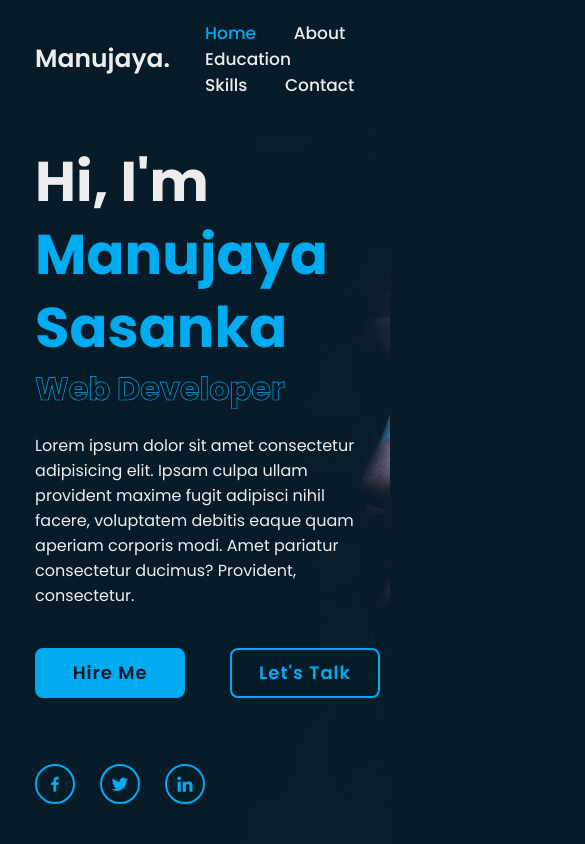
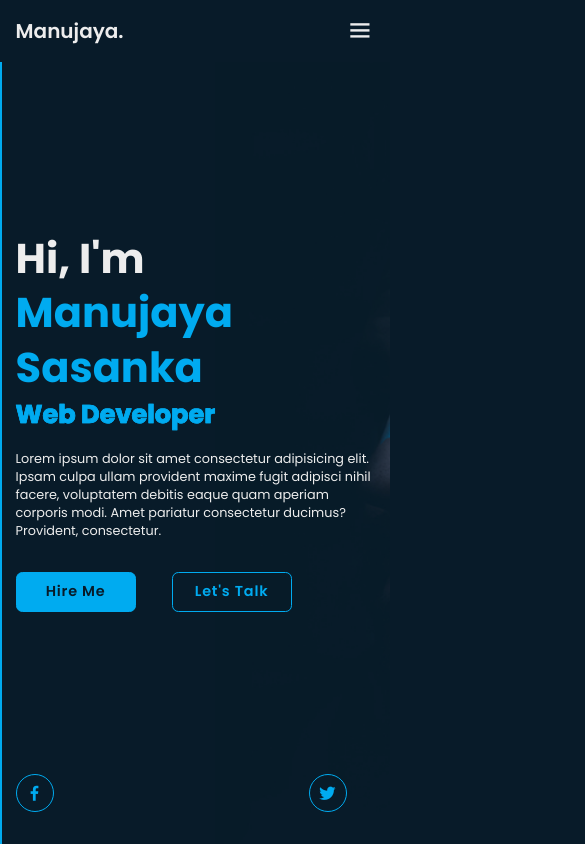
Before and after one commit to msasankaweerarathna/Personal-Portfolio, a plain HTML site: page Index.html in a window 390 px wide. Shown: the top 844 px of the page, 585 px wide, since content can reach past the window. Drawn offline with nearby package versions, Linux system fonts and the light colour scheme.

Commit message:
Added media queries for responsiveness

```diff
--- a/Index.html
+++ b/Index.html
@@ -27,6 +27,8 @@
             <a href="#education">Education</a>
             <a href="#skills">Skills</a>
             <a href="#contact">Contact</a>
+
+            <span class="active-nav"></span>
         </nav>
     </header>
 
--- a/Script.js
+++ b/Script.js
@@ -1,29 +1,38 @@
 //toggle icon navbar
+let menuIcon = document.querySelector('#menu-icon');
+let navbar = document.querySelector('.navbar');
 
+menuIcon.onclick = () => {
+    menuIcon.classList.toggle('bx-x');
+    navbar.classList.toggle('active');
+
+}
 
 //scroll section
-let section = document.querySelectorAll('section');
-let navLinks = document,querySelectorAll('header nav a');
+let sections = document.querySelectorAll('section'); // Changed from section to sections
+let navLinks = document.querySelectorAll('header nav a');
 
 window.onscroll = () => {
-    sections.forEach(sec => {
+    sections.forEach(sec => { // Changed from section to sections
         let top = window.scrollY;
         let offset = sec.offsetTop - 100;
         let height = sec.offsetHeight;
         let id = sec.getAttribute('id');
 
-        if(top >= offset && to < offset + height) {
-            //active navbar links
-            navLinks.forEach(links => {
-                links.classList.remove('active');
-                document.querySelector('header nav a[href*=' + id + ']').classList.add('active');
+        if (top >= offset && top < offset + height) {
+            // Active navbar links
+            navLinks.forEach(link => { // Changed from links to link for clarity
+                link.classList.remove('active');
             });
+            document.querySelector('header nav a[href*="' + id + '"]').classList.add('active'); // Added quotes around id
         }
-    })
+    });
 
+    // Sticky header
+    let header = document.querySelector('header');
+    header.classList.toggle('sticky', window.scrollY > 100);
 
-    //sticky header
-    let header = document.querySelector('header');
-
-    header.classList.toggle('sticky', window.scrollY > 100);
-}
+    // remove toggle icon and navbar when click navbar links (scroll)
+    menuIcon.classList.remove('bx-x');
+    navbar.classList.remove('active');
+};
--- a/Style.css
+++ b/Style.css
@@ -95,6 +95,7 @@ section {
 
 .home-content {
     max-width: 60rem;
+    z-index: 99;
 }
 
 .home-content h1 {
@@ -113,6 +114,23 @@ section {
     font-weight: 700;
     color: transparent;
     -webkit-text-stroke: .7px var(--main-color);
+    background-image: linear-gradient(var(--main-color), var(--main-color));
+    background-repeat: no-repeat;
+    -webkit-background-clip: text;
+    background-position: 0 0;
+    animation: homeBgtext 6s linear infinite;
+    animation-delay: 2s;
+}
+
+.home-content .text.animate h3::before {
+    content: '';
+    position: absolute;
+    top: 0;
+    left: 0;
+    width: 0;
+    height: 100%;
+    border-right: 2px solid var(--main-color);
+    z-index: -1;
 }
 
 .home-content p {
@@ -642,3 +660,154 @@ span {
 .footer-iconTop a:hover i {
     color: var(--main-color);
 }
+
+/* BREAKPOINTS */
+@media(max-width:1200px) {
+    html {
+        font-size: 55%;
+    }
+}
+
+@media (max-width: 991px) {
+    .header {
+        padding: 2rem 4%;
+    }
+
+    section {
+        padding: 10rem 4% 2rem;
+    }
+
+    .home {
+        padding: 0 4%;
+    }
+
+    .footer {
+        padding: 2rem 4%;
+    }
+}
+
+@media (max-width: 768px) {
+    .header {
+        background: var(--bg-color);
+    }
+
+    #menu-icon {
+        display: block;
+    }
+
+    .navbar {
+        position: absolute;
+        top: 100%;
+        left: -100%;
+        width: 100%;
+        padding: 1rem 4%;
+        background: var(--main-color);
+        box-shadow: 0 .5rem rgba(0, 0, 0, .2);
+        z-index: 1;
+        transition: .25s ease;
+        transition-delay: .25s;
+    }
+
+    .navbar.active {
+        left: 0;
+        transition-delay: 0s;
+    }
+
+    .navbar .active-nav {
+        position: absolute;
+        top: 0;
+        left: -100%;
+        width: 100%;
+        height: 100%;
+        background: var(--bg-color);
+        border-top: .1rem solid rgba(0, 0, 0, .2);
+        z-index: -1;
+        transition: .25s ease;
+        transition-delay: 0s;
+    }
+
+    .navbar.active .active-nav {
+        left: 0;
+        transition-delay: .25s;
+    }
+
+    .navbar a {
+        display: block;
+        font-size: 2rem;
+        margin: 3rem 0;
+        transform: translateX(-20rem);
+        transition: .25s ease;
+        transition-delay: 0s;
+    }
+
+    .navbar.active a {
+        transform: translateX(0);
+        transition-delay: .25s;
+    }
+
+    .home-imgHover {
+        pointer-events: none;
+        background: var(--bg-color);
+        opacity: .6;
+    }
+}
+
+@media (max-width: 520px) {
+    html {
+        font-size: 50%;
+    }
+
+    .home-content h1 {
+        display: flex;
+        flex-direction: column;
+    }
+
+    .home-sci {
+        width: 160%;
+    }
+
+    .home-sci a {
+        width: 38px;
+        height: 38px;
+    }
+}
+
+@media (max-width: 462px) {
+    .home-content h1 {
+        font-size: 5.2rem;
+    }
+
+    .education {
+        padding: 10rem 4% 5rem 5%;
+    }
+
+    .contact form .input-box .input-field {
+        width: 100%;
+    }
+
+    .footer {
+        flex-direction: column-reverse;
+    }
+
+    .footer p {
+        margin-top: 2rem;
+        text-align: center;
+    }
+}
+
+@media (max-width: 371px) {
+    .home {
+        justify-content: center;
+    }
+
+    .home-content {
+        display: flex;
+        align-items: center;
+        flex-direction: column;
+        text-align: center;
+    }
+
+    .home-content h1 {
+        font-size: 5rem;
+    }
+}
```
